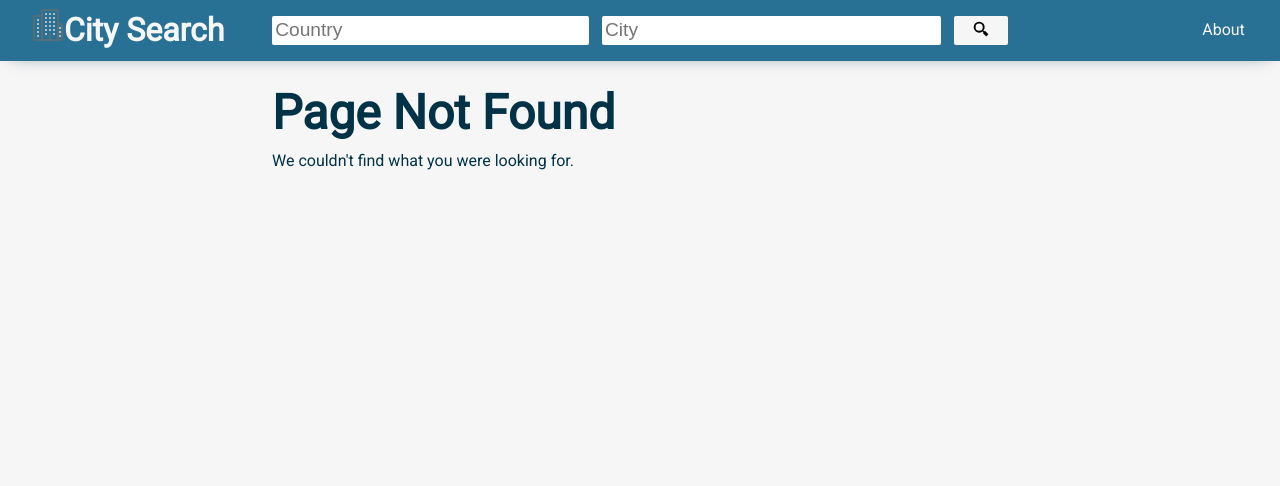
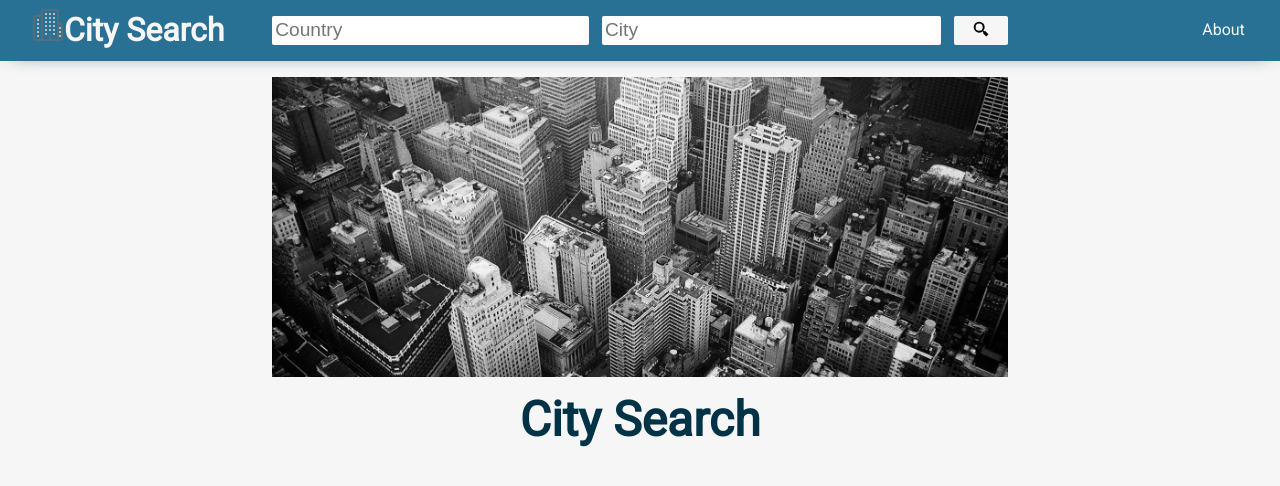
Before and after one commit to coderguy57/city-searcher, a React (Create React App) app: page / in a window 1280 px wide. Before the commit this address had no page. Shown: the top 486 px of the page. Built offline with nearby package versions, Linux system fonts and the light colour scheme.

Commit message:
Added home screen

```diff
--- a/src/App.css
+++ b/src/App.css
@@ -64,10 +64,17 @@ input:focus {
   padding: 0.5rem;
   margin: 0.5rem 0;
 }
+.home-image {
+  object-fit: cover;
+  height: 300px;
+}
 
 /* Basic styles */
 .text-large {
   font-size: 3rem;
+}
+.text-center {
+  text-align: center;
 }
 .primary {
   color: var(--primary-color);
@@ -162,4 +169,7 @@ header a {
   .text-large {
     font-size: 2rem;
   }
+  .home-image {
+    height: 150px;
+  }
 }
--- a/src/App.js
+++ b/src/App.js
@@ -1,6 +1,7 @@
 import "./App.css";
 import { BrowserRouter as Router, Switch, Route } from "react-router-dom";
 import Header from "./components/layout/Header";
+import Home from "./components/pages/Home";
 import About from "./components/pages/About";
 import Cities from "./components/city/Cities";
 import NotFound from "./components/pages/NotFound";
@@ -12,6 +13,7 @@ const App = () => (
       <Header />
       <main className="container">
         <Switch>
+          <Route exact path="/" component={Home} />
           <Route exact path="/about" component={About} />
           <Route exact path="/search/:search" component={Cities} />
           <Route component={NotFound} />
--- a/src/components/layout/Header.js
+++ b/src/components/layout/Header.js
@@ -7,8 +7,10 @@ import Search from "./Search";
 const Header = () => (
   <header className="bg-primary">
     <h1 className="same-line">
-      <img src={icon} className="icon" alt="Logo" />
-      City Search
+      <Link to="/">
+        <img src={icon} className="icon" alt="Logo" />
+        City Search
+      </Link>
     </h1>
     <Search />
     <nav>
--- /dev/null
+++ b/src/components/pages/Home.js
@@ -0,0 +1,13 @@
+import React, { Fragment } from "react";
+import cityImage from "./city-image.jpg";
+
+const Home = () => {
+  return (
+    <div className="text-center">
+      <img src={cityImage} className="home-image"></img>
+      <h2 className="text-large">City Search</h2>
+    </div>
+  );
+};
+
+export default Home;
```
Also changed, not shown: src/components/pages/city-image.jpg (added).
